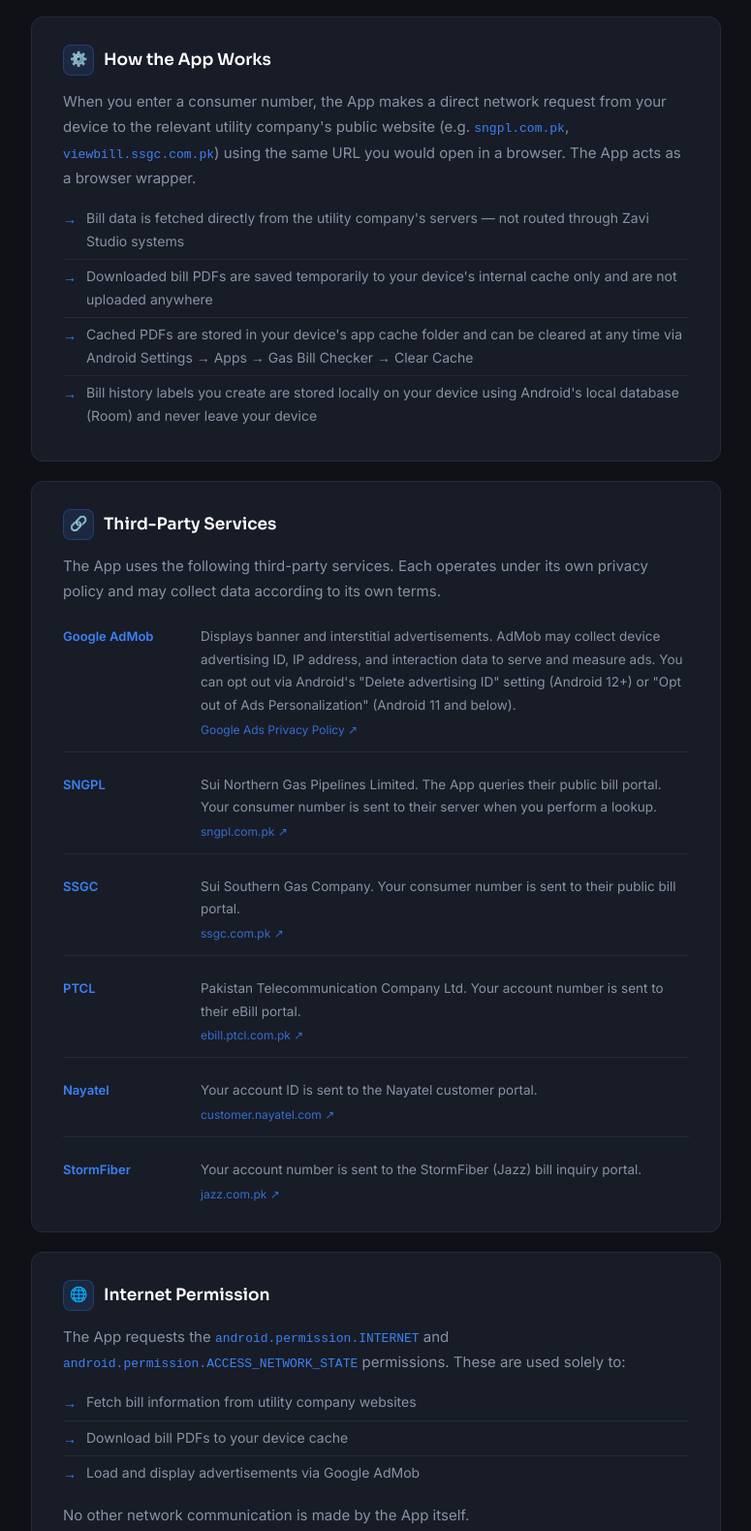
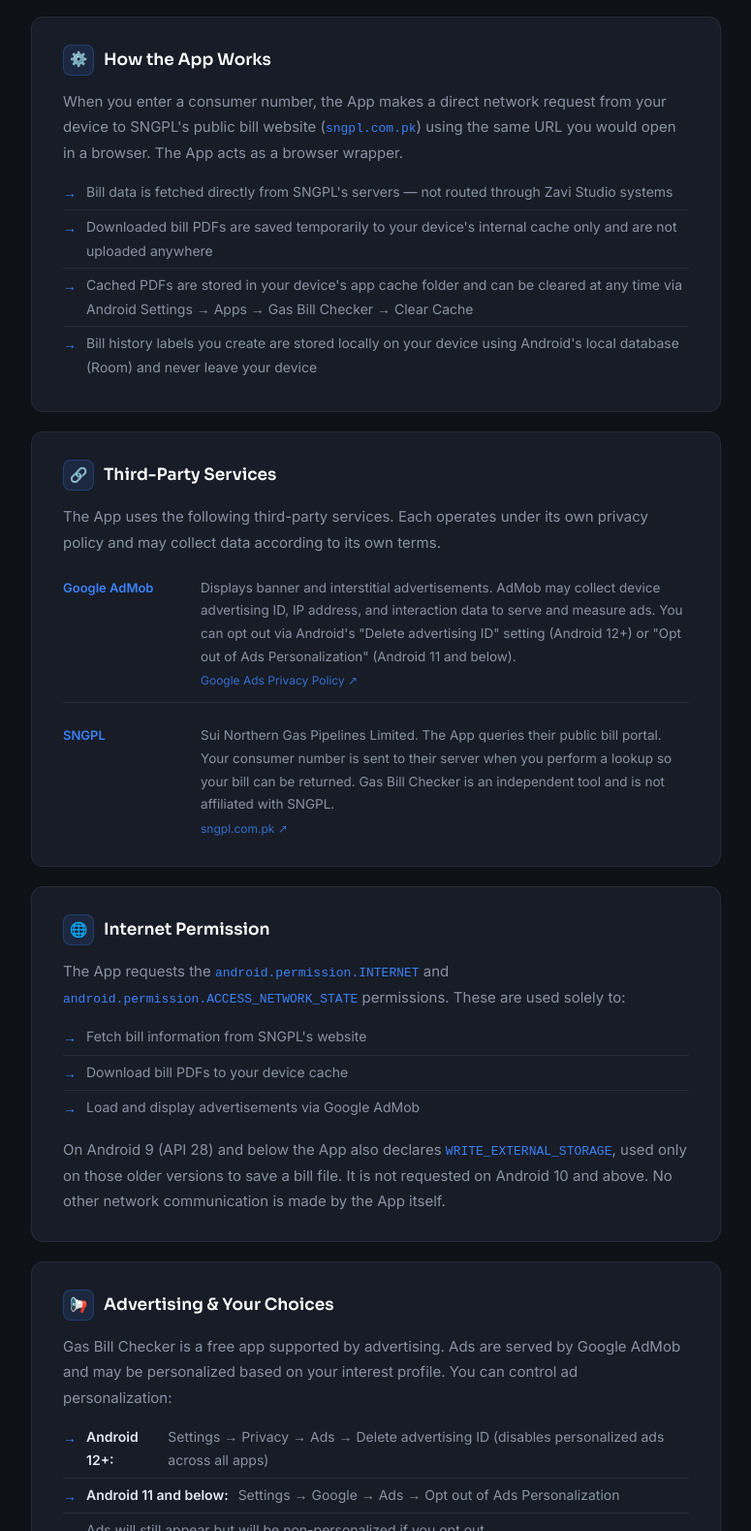
Before and after one commit to zainshah412-eng/PrivacyPolicy, a plain HTML site: page privacy-policy-gas-bill-checker.html in a window 1280 px wide. Shown: the part 995-2574 px from the top of the page at 97% size, without its empty margins (252-1027 px from the left). Drawn offline with Linux system fonts and the light colour scheme.

Commit message:
Update Gas Bill Checker privacy policy for v1.4
Match policy to shipped code: SNGPL-only (remove SSGC/PTCL/Nayatel/StormFiber),
AdMob as the only data-collecting SDK (no Firebase/analytics), note legacy
WRITE_EXTERNAL_STORAGE (API<=28), refresh contact email and last-modified date.

Co-Authored-By: Claude Opus 4.8 (1M context) <noreply@anthropic.com>

```diff
--- a/privacy-policy-gas-bill-checker.html
+++ b/privacy-policy-gas-bill-checker.html
@@ -263,7 +263,7 @@
 <header>
   <div class="badge">Privacy Policy</div>
   <h1>Gas Bill <span>Checker</span></h1>
-  <p>By Zavi Studio &nbsp;·&nbsp; Effective June 17, 2025</p>
+  <p>By Zavi Studio &nbsp;·&nbsp; Effective June 17, 2025 &nbsp;·&nbsp; Updated November 24, 2026</p>
 </header>
 
 <!-- ── Main Content ─────────────────────────────────────────────────────── -->
@@ -274,8 +274,8 @@
     <h2><span class="icon">📋</span> Overview</h2>
     <p>
       Gas Bill Checker ("the App") is developed and maintained by <strong style="color:#e2e8f0">Zavi Studio</strong>.
-      This Privacy Policy explains how the App handles information when you use it to check utility bills
-      from SNGPL, SSGC, PTCL, Nayatel, and StormFiber.
+      This Privacy Policy explains how the App handles information when you use it to check your
+      Sui Northern (SNGPL) gas bill.
     </p>
     <p>
       We built this App as a convenience tool. We do not collect, store, or sell your personal information.
@@ -310,12 +310,11 @@
     <h2><span class="icon">⚙️</span> How the App Works</h2>
     <p>
       When you enter a consumer number, the App makes a direct network request from your device
-      to the relevant utility company's public website (e.g. <code style="color:var(--accent);font-size:13px">sngpl.com.pk</code>,
-      <code style="color:var(--accent);font-size:13px">viewbill.ssgc.com.pk</code>) using the same
-      URL you would open in a browser. The App acts as a browser wrapper.
+      to SNGPL's public bill website (<code style="color:var(--accent);font-size:13px">sngpl.com.pk</code>)
+      using the same URL you would open in a browser. The App acts as a browser wrapper.
     </p>
     <ul>
-      <li>Bill data is fetched directly from the utility company's servers — not routed through Zavi Studio systems</li>
+      <li>Bill data is fetched directly from SNGPL's servers — not routed through Zavi Studio systems</li>
       <li>Downloaded bill PDFs are saved temporarily to your device's internal cache only and are not uploaded anywhere</li>
       <li>Cached PDFs are stored in your device's app cache folder and can be cleared at any time via Android Settings → Apps → Gas Bill Checker → Clear Cache</li>
       <li>Bill history labels you create are stored locally on your device using Android's local database (Room) and never leave your device</li>
@@ -347,40 +346,9 @@
         <div class="tp-name">SNGPL</div>
         <div class="tp-desc">
           Sui Northern Gas Pipelines Limited. The App queries their public bill portal.
-          Your consumer number is sent to their server when you perform a lookup.
+          Your consumer number is sent to their server when you perform a lookup so your bill
+          can be returned. Gas Bill Checker is an independent tool and is not affiliated with SNGPL.
           <a href="https://www.sngpl.com.pk/" target="_blank" rel="noopener">sngpl.com.pk ↗</a>
-        </div>
-      </div>
-
-      <div class="tp-row">
-        <div class="tp-name">SSGC</div>
-        <div class="tp-desc">
-          Sui Southern Gas Company. Your consumer number is sent to their public bill portal.
-          <a href="https://www.ssgc.com.pk/" target="_blank" rel="noopener">ssgc.com.pk ↗</a>
-        </div>
-      </div>
-
-      <div class="tp-row">
-        <div class="tp-name">PTCL</div>
-        <div class="tp-desc">
-          Pakistan Telecommunication Company Ltd. Your account number is sent to their eBill portal.
-          <a href="https://ebill.ptcl.com.pk/" target="_blank" rel="noopener">ebill.ptcl.com.pk ↗</a>
-        </div>
-      </div>
-
-      <div class="tp-row">
-        <div class="tp-name">Nayatel</div>
-        <div class="tp-desc">
-          Your account ID is sent to the Nayatel customer portal.
-          <a href="https://customer.nayatel.com/" target="_blank" rel="noopener">customer.nayatel.com ↗</a>
-        </div>
-      </div>
-
-      <div class="tp-row">
-        <div class="tp-name">StormFiber</div>
-        <div class="tp-desc">
-          Your account number is sent to the StormFiber (Jazz) bill inquiry portal.
-          <a href="https://myjazz.jazz.com.pk/" target="_blank" rel="noopener">jazz.com.pk ↗</a>
         </div>
       </div>
 
@@ -396,11 +364,16 @@
       These are used solely to:
     </p>
     <ul>
-      <li>Fetch bill information from utility company websites</li>
+      <li>Fetch bill information from SNGPL's website</li>
       <li>Download bill PDFs to your device cache</li>
       <li>Load and display advertisements via Google AdMob</li>
     </ul>
-    <p style="margin-top:12px">No other network communication is made by the App itself.</p>
+    <p style="margin-top:12px">
+      On Android 9 (API 28) and below the App also declares
+      <code style="color:var(--accent);font-size:13px">WRITE_EXTERNAL_STORAGE</code>, used only on
+      those older versions to save a bill file. It is not requested on Android 10 and above.
+      No other network communication is made by the App itself.
+    </p>
   </section>
 
   <!-- 6. Advertising & Your Choices -->
@@ -458,7 +431,7 @@
       </div>
       <div class="date-item">
         <strong>Last Modified</strong>
-        June 17, 2025
+        November 24, 2026
       </div>
     </div>
   </section>
@@ -472,7 +445,7 @@
     </p>
     <div class="contact-card">
       <p><strong>Zavi Studio</strong></p>
-      <p>Email: <a href="mailto:zavistudio.dev@gmail.com">zavistudio.dev@gmail.com</a></p>
+      <p>Email: <a href="mailto:zainshah412.za@gmail.com">zainshah412.za@gmail.com</a></p>
     </div>
   </section>
 
```
